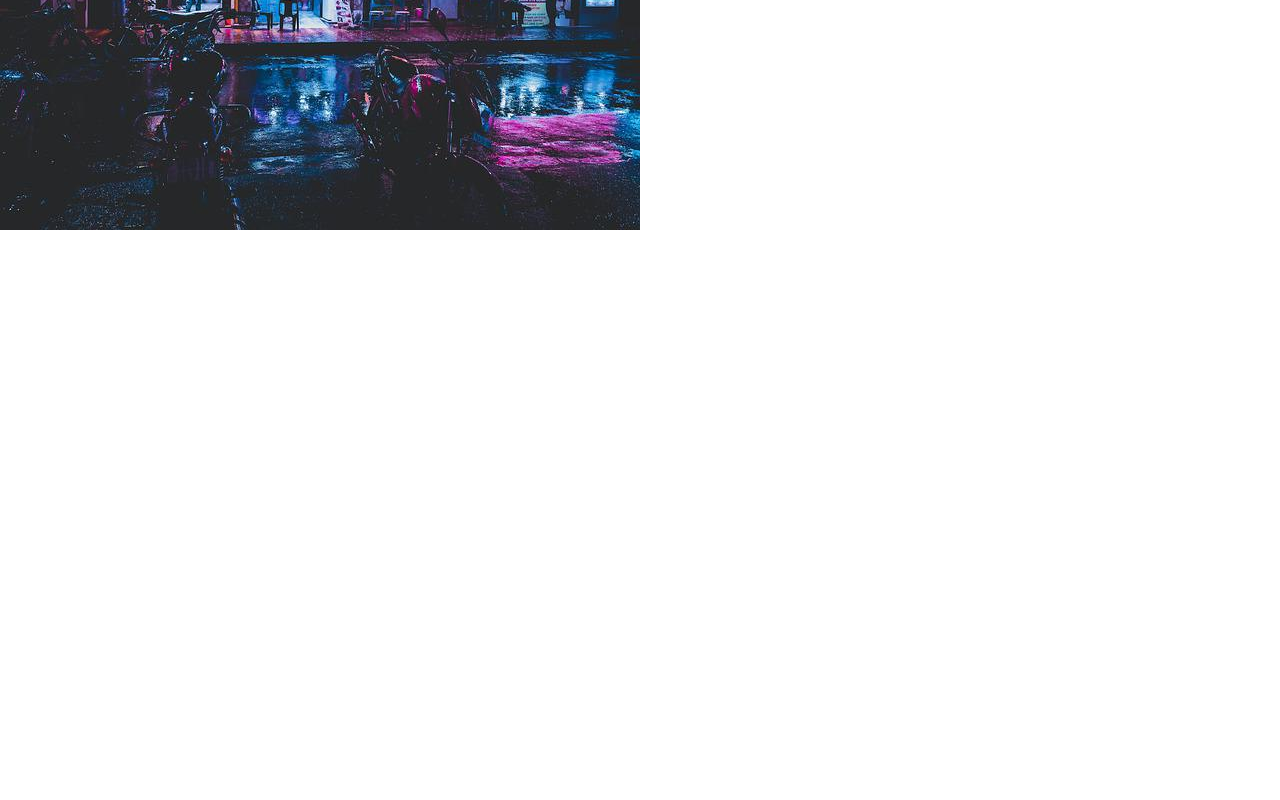
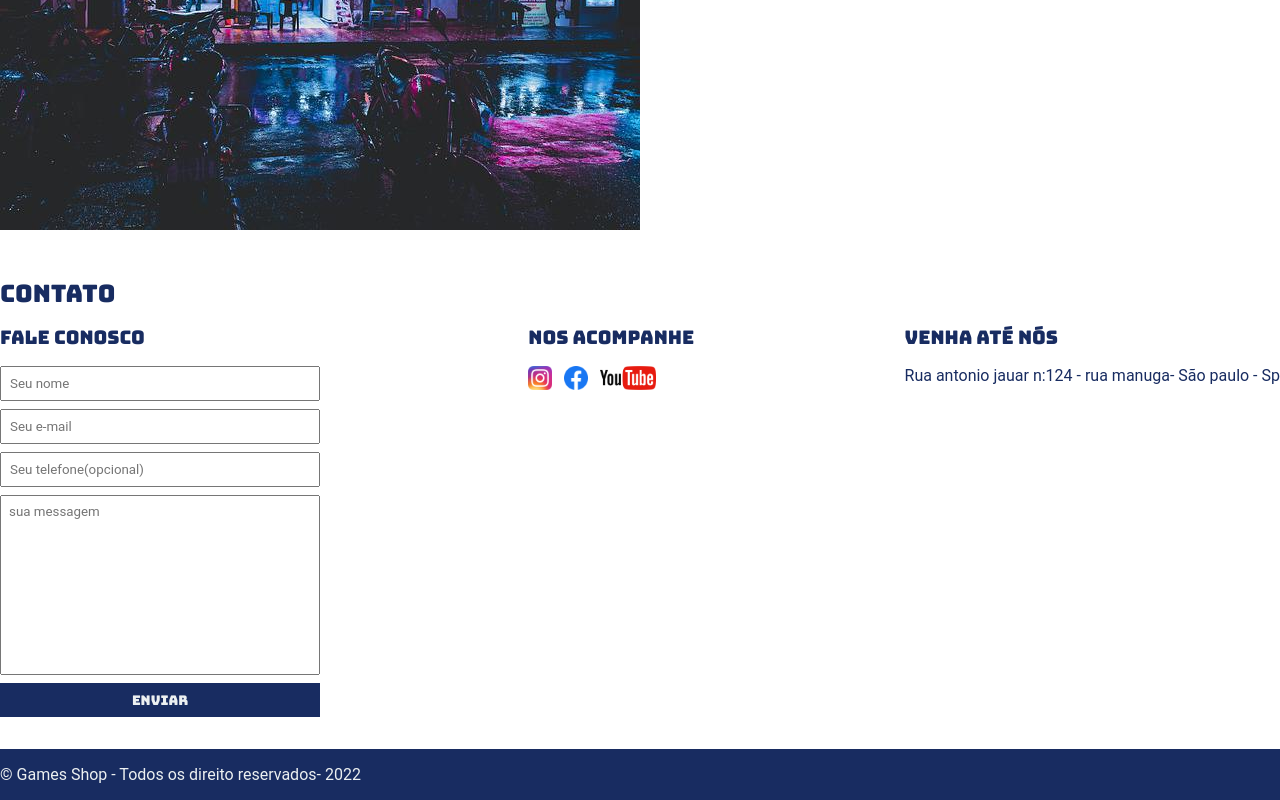
Before and after one commit to pedroLrock/1-Projeto-ebacc, a plain HTML site: page index.html in a window 1280 px wide. Shown: the part 349-1149 px from the top of the page. Before the commit the page ends 800 px from the top, so only its background shows below. Drawn offline with Linux system fonts and the light colour scheme.

Commit message:
Projeto finalziazdo

```diff
--- a/index.html
+++ b/index.html
@@ -17,17 +17,17 @@
         <nav>
             <ul>
                 <li>
-                    <a href="#">Sobre  a loja</a>
+                    <a href="#About">Sobre  a loja</a>
                 </li>
                 <li>
-                    <a href="#">Contato</a>
+                    <a href="#Contato">Contato</a>
                 </li>
             </ul>
         </nav>
         </div>
     </header>
 
-    <section>
+    <section id="About">
         <div class="container">
             <img class="store-front" src="./images/loja.jpg" alt="fachada da loja games shop"/>
             <div>
@@ -46,5 +46,56 @@
             </div>
         </div>
     </section>
+
+    <section id="Contato">
+        <div class="container">
+            <h2>Contato</h2>
+            <div class="Contato-metodos">
+                <div>
+                    <h3>Fale Conosco</h3>
+                    <form>
+                        <input type="text" placeholder="Seu nome" required/>
+                        <input type="email" placeholder="Seu e-mail"required/>
+                        <input type="tel" placeholder="Seu telefone(opcional)"/>
+                        <textarea placeholder="sua messagem"required></textarea>
+                        <button type="submite">Enviar</button>
+                    </form>
+                </div>
+                <div>
+                    <h3>Nos acompanhe</h3>
+                    <ul class="social-links">
+                        <lI>
+                            <a href="#" title="Siga-nos no instagram">
+                                <img src="./images/instagram.png"alt="logo do instagram" />
+                            </a>
+                        </lI>
+                        <lI>
+                            <a href="#" title="Siga-nos no instagram">
+                                <img src="./images/facebook.png"alt="logo do Facebook" />
+                            </a>
+                        </lI>
+                        <lI>
+                            <a href="#" title="Siga-nos no instagram">
+                                <img src="./images/youtube.png"alt="Visite nosso canal no youtube" />
+                            </a>
+                        </lI>
+                    </ul>
+                </div>
+                <div>
+                    <h3>Venha até nós</h3>
+                    <p>
+                        Rua antonio jauar n:124 - rua manuga- São paulo - Sp
+                    </p>
+                </div>
+            </div>
+        </div>
+    </section>
+    <footer>
+        <div class="container">
+            <P>
+                &copy; Games Shop -  Todos os direito reservados- 2022
+            </P>
+        </div>
+    </footer>
 </body>
 </html>
--- a/main.css
+++ b/main.css
@@ -4,13 +4,16 @@
     box-sizing: border-box;
 }
 
-header, section h2{
+header,
+section h2,
+section h3,
+form button{
         font-family: "Bungee", sans-serif;
-        font-weight: 400;
+        font-weight: normal;
         font-style: normal;
 }
 
-body{
+body, input, textarea{
         font-family: "Roboto", sans-serif;
         font-weight: 400;
         font-style: normal;
@@ -20,11 +23,6 @@ header{
     padding:  16px 0;
     background-color:#182c61 ;
     color: #ecf0f1;
-}
-
-header h1,
-section h2{
-    font-weight: normal;
 }
 
 header nav li{
@@ -83,3 +81,67 @@ section p{
 .store-front{
     margin-right: 32px;
 }
+
+.social-links {
+    margin-right: 32px;
+}
+
+.social-links img{
+    height: 24px;
+}
+
+.social-links li{
+    display: inline;
+    margin-right: 8px ;
+}
+
+.social-links a{
+    text-decoration: none;
+}
+
+#Contato .container{
+    display: block;
+}
+
+.Contato-metodos{
+    display: flex;
+    justify-content: space-between;
+}
+
+form input,
+form textarea,
+form button{
+    display: block;
+    width: 320px;
+    margin-bottom: 8px;
+    padding: 8px;
+}
+
+form textarea{
+    resize: none;
+    height: 180px;
+}
+
+section h3{
+    margin-bottom: 16px;
+}
+
+form button{
+    background-color: #182c61;
+    color: #ecf0f1;
+    border: none;
+    cursor: pointer;
+}
+
+form button:hover{
+    background-color: #2b4079;
+}
+
+input:focus, textarea:focus{
+    outline-color: #182c61;
+}
+footer{
+    background-color: #182c61;
+    color: #ecf0f1;
+    padding: 16px 0;
+}
```
